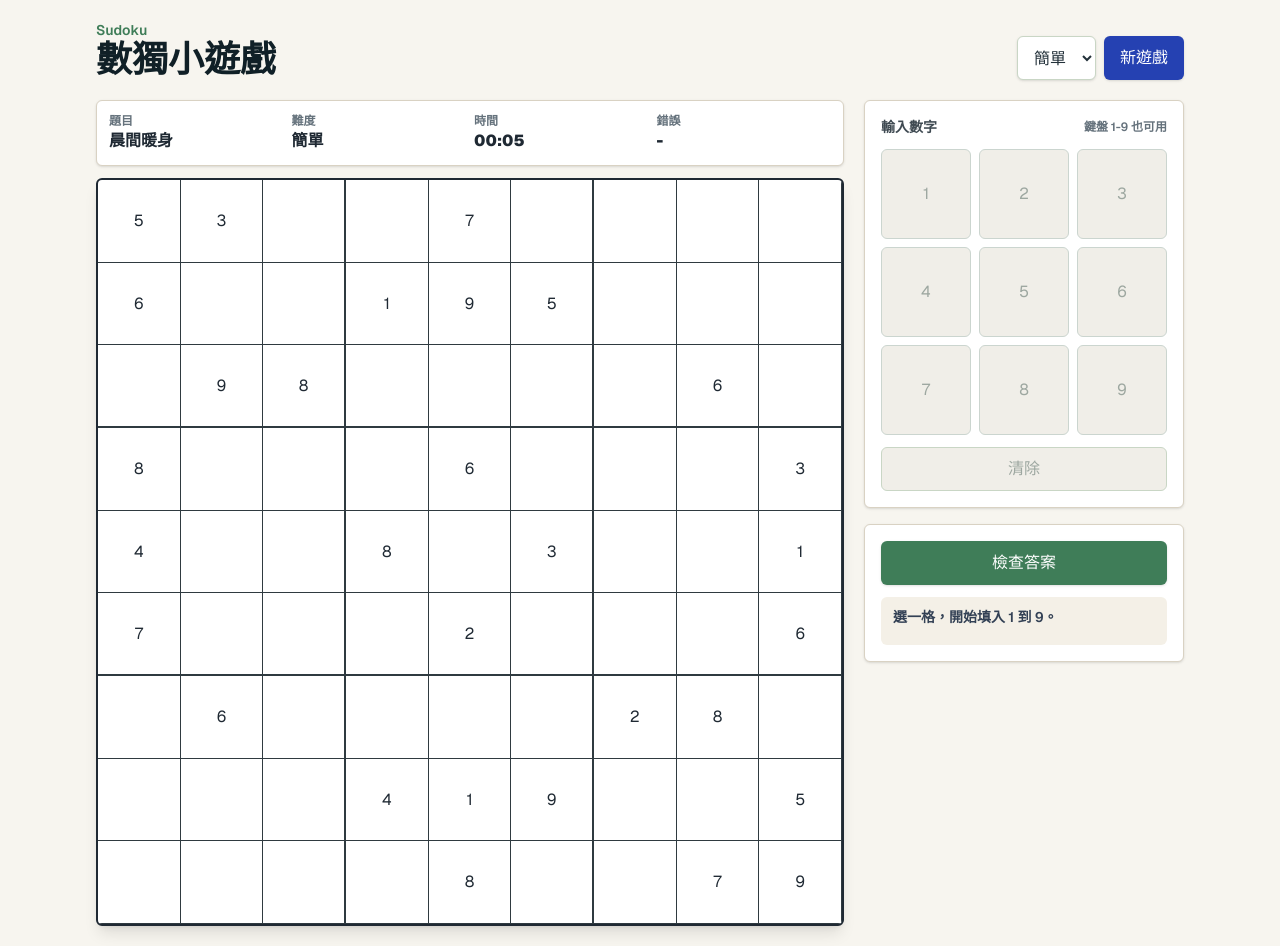
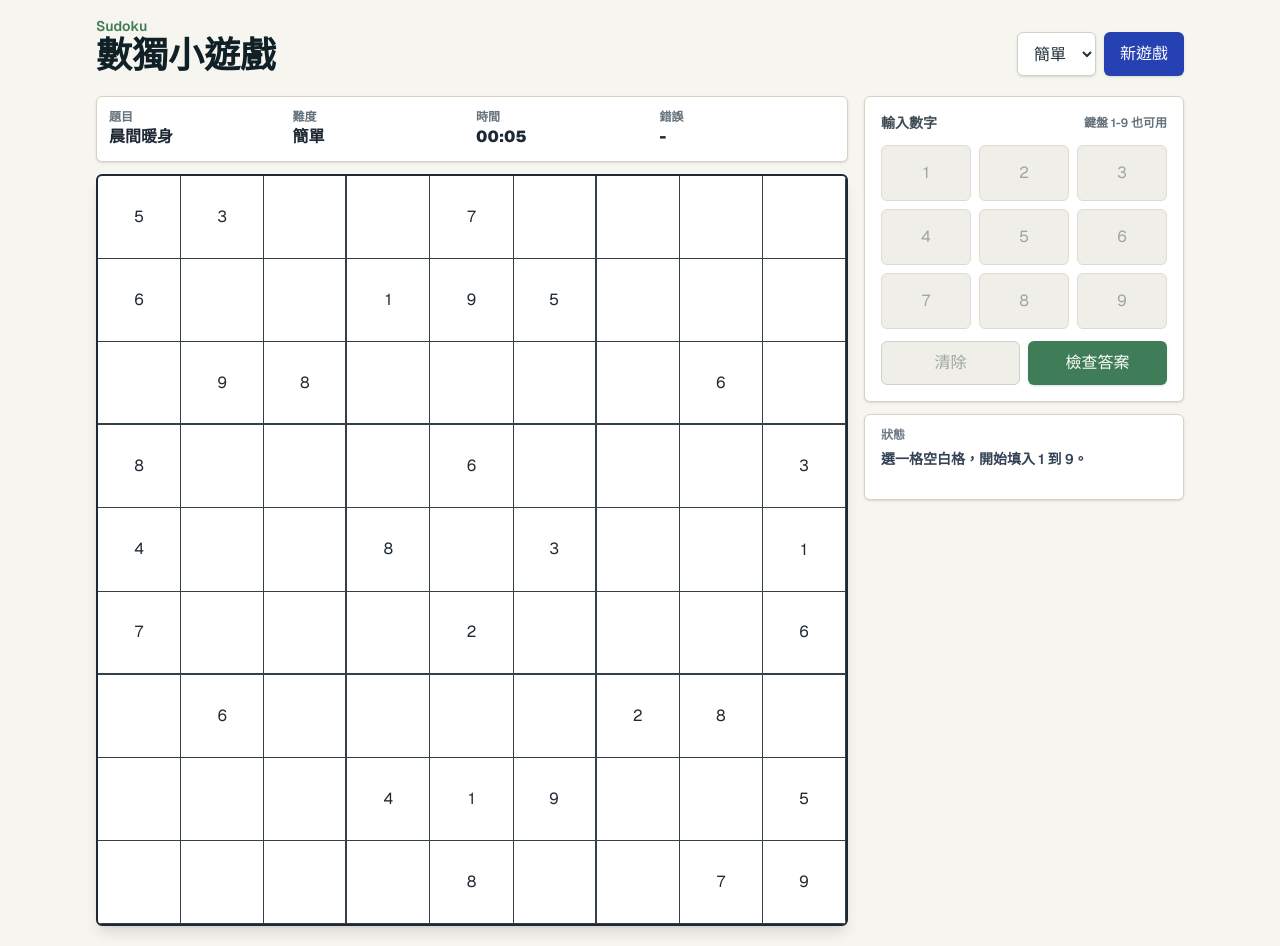
Before and after one commit to Paulina-Hsu/sudoku-game, a Next.js app: page / in a window 1280 px wide. Built offline with nearby package versions, Linux system fonts and the light colour scheme.

Commit message:
Improve Sudoku game UX

```diff
--- a/src/components/SudokuGame.tsx
+++ b/src/components/SudokuGame.tsx
@@ -17,6 +17,8 @@ import type { Difficulty, Puzzle, SudokuGrid } from "@/types/sudoku";
 
 const numbers = [1, 2, 3, 4, 5, 6, 7, 8, 9];
 
+type MessageTone = "info" | "error" | "success";
+
 export function SudokuGame() {
   const [difficulty, setDifficulty] = useState<Difficulty>("easy");
   const [puzzle, setPuzzle] = useState<Puzzle>(() => puzzles.easy[0]);
@@ -24,15 +26,23 @@ export function SudokuGame() {
   const [selected, setSelected] = useState<CellPosition | null>(null);
   const [showErrors, setShowErrors] = useState(false);
   const [elapsedSeconds, setElapsedSeconds] = useState(0);
-  const [message, setMessage] = useState("選一格，開始填入 1 到 9。");
+  const [message, setMessage] = useState("選一格空白格，開始填入 1 到 9。");
+  const [messageTone, setMessageTone] = useState<MessageTone>("info");
 
   const selectedIsFixed = selected
     ? isOriginalCell(puzzle.puzzle, selected.row, selected.col)
     : false;
 
+  const selectedValue = selected ? grid[selected.row][selected.col] : null;
+
   const errorCount = useMemo(
     () => countErrors(grid, puzzle.solution),
     [grid, puzzle.solution],
+  );
+
+  const emptyCount = useMemo(
+    () => grid.flat().filter((value) => value === null).length,
+    [grid],
   );
 
   const completed = useMemo(
@@ -50,14 +60,43 @@ export function SudokuGame() {
       setSelected(null);
       setShowErrors(false);
       setElapsedSeconds(0);
-      setMessage(`${nextPuzzle.title} 已開始。`);
+      setMessage(`${nextPuzzle.title} 已開始，選一格空白格來填數字。`);
+      setMessageTone("info");
     },
     [difficulty],
   );
 
+  const selectCell = useCallback(
+    (row: number, col: number) => {
+      setSelected({ row, col });
+
+      if (isOriginalCell(puzzle.puzzle, row, col)) {
+        setMessage("這是題目給定數字，不能修改。");
+        setMessageTone("info");
+        return;
+      }
+
+      setMessage("可以用下方按鈕或鍵盤輸入數字。");
+      setMessageTone("info");
+    },
+    [puzzle.puzzle],
+  );
+
   const placeNumber = useCallback(
     (value: number | null) => {
-      if (!selected || selectedIsFixed || completed) {
+      if (!selected) {
+        setMessage("請先選擇一格空白格。");
+        setMessageTone("info");
+        return;
+      }
+
+      if (selectedIsFixed) {
+        setMessage("這是題目給定數字，不能修改。");
+        setMessageTone("info");
+        return;
+      }
+
+      if (completed) {
         return;
       }
 
@@ -73,12 +112,14 @@ export function SudokuGame() {
 
       if (isComplete(nextGrid, puzzle.solution)) {
         setShowErrors(true);
-        setMessage(`恭喜完成！用時 ${formatElapsedTime(elapsedSeconds)}。`);
+        setMessage(`完成！用時 ${formatElapsedTime(elapsedSeconds)}。`);
+        setMessageTone("success");
         return;
       }
 
       setShowErrors(false);
       setMessage(value === null ? "已清除選取格。" : `已填入 ${value}。`);
+      setMessageTone("info");
     },
     [
       completed,
@@ -95,16 +136,19 @@ export function SudokuGame() {
 
     if (completed) {
       setMessage(`完成！用時 ${formatElapsedTime(elapsedSeconds)}。`);
+      setMessageTone("success");
       return;
     }
 
     if (errorCount > 0) {
-      setMessage(`目前有 ${errorCount} 格需要修正。`);
+      setMessage(`目前有 ${errorCount} 格和答案不一致，紅色格請再確認。`);
+      setMessageTone("error");
       return;
     }
 
-    setMessage("目前填入的數字都正確，繼續完成剩下空格。");
-  }, [completed, elapsedSeconds, errorCount]);
+    setMessage(`目前填入的數字都正確，還有 ${emptyCount} 格空白。`);
+    setMessageTone("success");
+  }, [completed, elapsedSeconds, emptyCount, errorCount]);
 
   useEffect(() => {
     if (completed) {
@@ -131,20 +175,42 @@ export function SudokuGame() {
         event.key === "0"
       ) {
         placeNumber(null);
+        return;
       }
+
+      if (!selected) {
+        return;
+      }
+
+      const movement = {
+        ArrowUp: [-1, 0],
+        ArrowRight: [0, 1],
+        ArrowDown: [1, 0],
+        ArrowLeft: [0, -1],
+      }[event.key] as [number, number] | undefined;
+
+      if (!movement) {
+        return;
+      }
+
+      event.preventDefault();
+      selectCell(
+        Math.min(8, Math.max(0, selected.row + movement[0])),
+        Math.min(8, Math.max(0, selected.col + movement[1])),
+      );
     }
 
     window.addEventListener("keydown", handleKeyDown);
     return () => window.removeEventListener("keydown", handleKeyDown);
-  }, [placeNumber]);
+  }, [placeNumber, selectCell, selected]);
 
   return (
     <main className="min-h-screen bg-[#f7f5ef] text-[#1f2933]">
-      <div className="mx-auto flex min-h-screen w-full max-w-6xl flex-col gap-5 px-4 py-5 sm:px-6 lg:px-8">
-        <header className="flex flex-col gap-3 sm:flex-row sm:items-end sm:justify-between">
+      <div className="mx-auto flex min-h-screen w-full max-w-6xl flex-col gap-3 px-2 py-3 sm:gap-5 sm:px-6 sm:py-4 lg:px-8">
+        <header className="flex flex-col gap-2 sm:flex-row sm:items-end sm:justify-between sm:gap-3">
           <div>
             <p className="text-sm font-semibold text-[#3f7d58]">Sudoku</p>
-            <h1 className="text-3xl font-bold tracking-normal text-[#102027] sm:text-4xl">
+            <h1 className="text-2xl font-bold tracking-normal text-[#102027] sm:text-4xl">
               數獨小遊戲
             </h1>
           </div>
@@ -159,7 +225,7 @@ export function SudokuGame() {
               onChange={(event) =>
                 startNewGame(event.target.value as Difficulty)
               }
-              className="h-11 rounded-md border border-[#c9d6c5] bg-white px-3 text-sm font-semibold text-[#23313a] shadow-sm outline-none transition focus:border-[#3f7d58] focus:ring-2 focus:ring-[#3f7d58]/20"
+              className="h-12 rounded-md border border-[#c9d6c5] bg-white px-3 text-base font-semibold text-[#23313a] shadow-sm outline-none transition focus:border-[#3f7d58] focus:ring-2 focus:ring-[#3f7d58]/20 sm:h-11 sm:text-sm"
             >
               {DIFFICULTIES.map((item) => (
                 <option key={item.value} value={item.value}>
@@ -170,16 +236,28 @@ export function SudokuGame() {
             <button
               type="button"
               onClick={() => startNewGame()}
-              className="h-11 rounded-md bg-[#2541b2] px-4 text-sm font-bold text-white shadow-sm transition hover:bg-[#1e3696] focus:outline-none focus:ring-2 focus:ring-[#2541b2]/30"
+              className="h-12 rounded-md bg-[#2541b2] px-4 text-base font-bold text-white shadow-sm transition hover:bg-[#1e3696] focus:outline-none focus:ring-2 focus:ring-[#2541b2]/30 sm:h-11 sm:text-sm"
             >
               新遊戲
             </button>
           </div>
         </header>
 
-        <section className="grid flex-1 gap-5 lg:grid-cols-[minmax(0,1fr)_320px] lg:items-start">
-          <div className="mx-auto w-full max-w-[560px] lg:max-w-none">
-            <div className="mb-3 grid grid-cols-3 gap-2 rounded-md border border-[#d9d2c3] bg-white px-3 py-3 shadow-sm sm:grid-cols-4">
+        {completed ? (
+          <section
+            className="rounded-md border border-[#7bbf8a] bg-[#e6f6e9] px-4 py-3 text-[#1d5d35] shadow-sm"
+            aria-live="polite"
+          >
+            <p className="text-lg font-black">完成！恭喜解開這一局。</p>
+            <p className="mt-1 text-sm font-semibold">
+              用時 {formatElapsedTime(elapsedSeconds)}，可以換個難度再挑戰。
+            </p>
+          </section>
+        ) : null}
+
+        <section className="grid flex-1 gap-3 sm:gap-4 lg:grid-cols-[minmax(0,1fr)_320px] lg:items-start">
+          <div className="mx-auto w-full max-w-[640px] lg:max-w-none">
+            <div className="mb-2 grid grid-cols-2 gap-2 rounded-md border border-[#d9d2c3] bg-white px-2 py-2 shadow-sm sm:mb-3 sm:grid-cols-4 sm:px-3 sm:py-3">
               <Stat label="題目" value={puzzle.title} />
               <Stat label="難度" value={difficultyLabel(difficulty)} />
               <Stat label="時間" value={formatElapsedTime(elapsedSeconds)} />
@@ -187,7 +265,7 @@ export function SudokuGame() {
             </div>
 
             <div
-              className="grid aspect-square w-full grid-cols-9 overflow-hidden rounded-md border-2 border-[#1f2933] bg-[#1f2933] shadow-lg"
+              className="grid aspect-square w-full touch-manipulation grid-cols-9 overflow-hidden rounded-md border-2 border-[#1f2933] bg-[#1f2933] shadow-lg"
               role="grid"
               aria-label="數獨棋盤"
             >
@@ -201,6 +279,8 @@ export function SudokuGame() {
                     colIndex,
                   );
                   const related = isRelatedCell(selected, rowIndex, colIndex);
+                  const sameValue =
+                    selectedValue !== null && value === selectedValue;
                   const incorrect =
                     showErrors &&
                     hasIncorrectValue(
@@ -215,14 +295,12 @@ export function SudokuGame() {
                       key={`${rowIndex}-${colIndex}`}
                       type="button"
                       role="gridcell"
-                      aria-label={`第 ${rowIndex + 1} 列第 ${colIndex + 1} 欄${
-                        value ? `，數字 ${value}` : "，空白"
-                      }`}
-                      onClick={() =>
-                        setSelected({ row: rowIndex, col: colIndex })
-                      }
+                      aria-label={`第 ${rowIndex + 1} 列第 ${
+                        colIndex + 1
+                      } 欄${value ? `，數字 ${value}` : "，空白"}`}
+                      onClick={() => selectCell(rowIndex, colIndex)}
                       className={[
-                        "flex aspect-square items-center justify-center border-[#2f3a40] text-xl font-bold outline-none transition sm:text-2xl",
+                        "flex aspect-square min-h-9 items-center justify-center border-[#344047] text-xl font-bold outline-none transition sm:text-2xl",
                         "border-r border-b",
                         colIndex === 2 || colIndex === 5
                           ? "border-r-2"
@@ -231,12 +309,17 @@ export function SudokuGame() {
                           ? "border-b-2"
                           : "",
                         isSelected
-                          ? "bg-[#f2c94c] text-[#18212a] ring-2 ring-inset ring-[#b7791f]"
+                          ? "bg-[#f2c94c] text-[#18212a] ring-2 ring-inset ring-[#9f6b16]"
+                          : incorrect
+                            ? "bg-[#ffe4df] text-[#b42318]"
+                            : sameValue
+                              ? "bg-[#e8f0ff] text-[#2541b2]"
                               : related
-                            ? "bg-[#dceadf] text-[#1f2933]"
+                                ? "bg-[#e8f3eb] text-[#1f2933]"
                                 : "bg-white text-[#1f2933]",
-                        isFixed ? "font-black text-[#0b1720]" : "text-[#2541b2]",
-                        incorrect ? "bg-[#ffe4df] text-[#b42318]" : "",
+                        isFixed
+                          ? "font-black text-[#0b1720]"
+                          : "text-[#2541b2]",
                       ].join(" ")}
                     >
                       {value}
@@ -247,8 +330,8 @@ export function SudokuGame() {
             </div>
           </div>
 
-          <aside className="flex flex-col gap-4">
-            <div className="rounded-md border border-[#d9d2c3] bg-white p-4 shadow-sm">
+          <aside className="flex flex-col gap-3">
+            <section className="rounded-md border border-[#d9d2c3] bg-white p-4 shadow-sm">
               <div className="mb-3 flex items-center justify-between gap-3">
                 <p className="text-sm font-bold text-[#3f4a52]">輸入數字</p>
                 <p className="text-xs font-semibold text-[#65727c]">
@@ -263,38 +346,56 @@ export function SudokuGame() {
                     type="button"
                     onClick={() => placeNumber(number)}
                     disabled={!selected || selectedIsFixed || completed}
-                    className="aspect-square rounded-md border border-[#cbd5cf] bg-[#f8faf9] text-2xl font-black text-[#2541b2] transition hover:bg-[#edf4ff] focus:outline-none focus:ring-2 focus:ring-[#2541b2]/30 disabled:cursor-not-allowed disabled:bg-[#f0eee8] disabled:text-[#9da7a0]"
+                    className={[
+                      "min-h-16 rounded-md border text-2xl font-black transition focus:outline-none focus:ring-2 focus:ring-[#2541b2]/30 sm:min-h-14",
+                      selectedValue === number
+                        ? "border-[#2541b2] bg-[#e8f0ff] text-[#18327e]"
+                        : "border-[#cbd5cf] bg-[#f8faf9] text-[#2541b2] hover:bg-[#edf4ff]",
+                      "disabled:cursor-not-allowed disabled:border-[#dedbd2] disabled:bg-[#f0eee8] disabled:text-[#9da7a0]",
+                    ].join(" ")}
                   >
                     {number}
                   </button>
                 ))}
               </div>
 
+              <div className="mt-3 grid grid-cols-2 gap-2">
                 <button
                   type="button"
                   onClick={() => placeNumber(null)}
                   disabled={!selected || selectedIsFixed || completed}
-                className="mt-3 h-11 w-full rounded-md border border-[#c9d6c5] bg-white text-sm font-bold text-[#334155] transition hover:bg-[#f8faf9] focus:outline-none focus:ring-2 focus:ring-[#3f7d58]/20 disabled:cursor-not-allowed disabled:bg-[#f0eee8] disabled:text-[#9da7a0]"
+                  className="h-12 rounded-md border border-[#c9d6c5] bg-white text-base font-bold text-[#334155] transition hover:bg-[#f8faf9] focus:outline-none focus:ring-2 focus:ring-[#3f7d58]/20 disabled:cursor-not-allowed disabled:bg-[#f0eee8] disabled:text-[#9da7a0] sm:h-11 sm:text-sm"
                 >
                   清除
                 </button>
-            </div>
-
-            <div className="rounded-md border border-[#d9d2c3] bg-white p-4 shadow-sm">
                 <button
                   type="button"
                   onClick={checkAnswer}
-                className="h-11 w-full rounded-md bg-[#3f7d58] px-4 text-sm font-bold text-white shadow-sm transition hover:bg-[#336747] focus:outline-none focus:ring-2 focus:ring-[#3f7d58]/30"
+                  className="h-12 rounded-md bg-[#3f7d58] px-4 text-base font-bold text-white shadow-sm transition hover:bg-[#336747] focus:outline-none focus:ring-2 focus:ring-[#3f7d58]/30 sm:h-11 sm:text-sm"
                 >
                   檢查答案
                 </button>
-              <p
-                className="mt-3 min-h-12 rounded-md bg-[#f4f0e7] px-3 py-2 text-sm font-semibold leading-6 text-[#334155]"
+              </div>
+            </section>
+
+            <section
+              className={[
+                "rounded-md border px-4 py-3 shadow-sm",
+                messageTone === "success"
+                  ? "border-[#8bcf97] bg-[#eaf8ed] text-[#1d5d35]"
+                  : messageTone === "error"
+                    ? "border-[#f2a39a] bg-[#fff0ed] text-[#9f2d20]"
+                    : "border-[#d9d2c3] bg-white text-[#334155]",
+              ].join(" ")}
               aria-live="polite"
             >
+              <p className="text-xs font-bold uppercase tracking-normal opacity-70">
+                狀態
+              </p>
+              <p className="mt-1 min-h-10 text-sm font-semibold leading-6">
                 {message}
               </p>
-            </div>
+            </section>
           </aside>
         </section>
       </div>
```
Also changed, not shown: 1 other file (tests, documents, lock files or other folders). Lines whose indentation alone changed are shown as unchanged.
